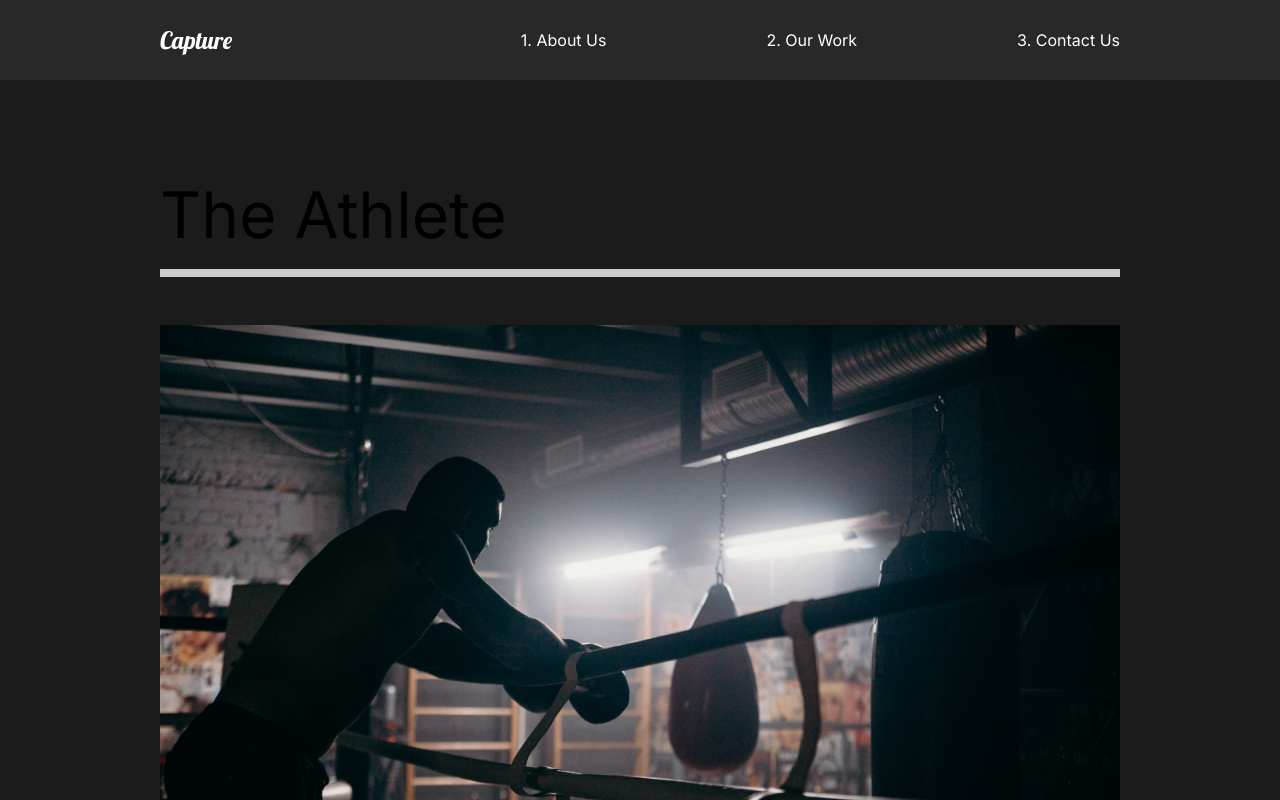
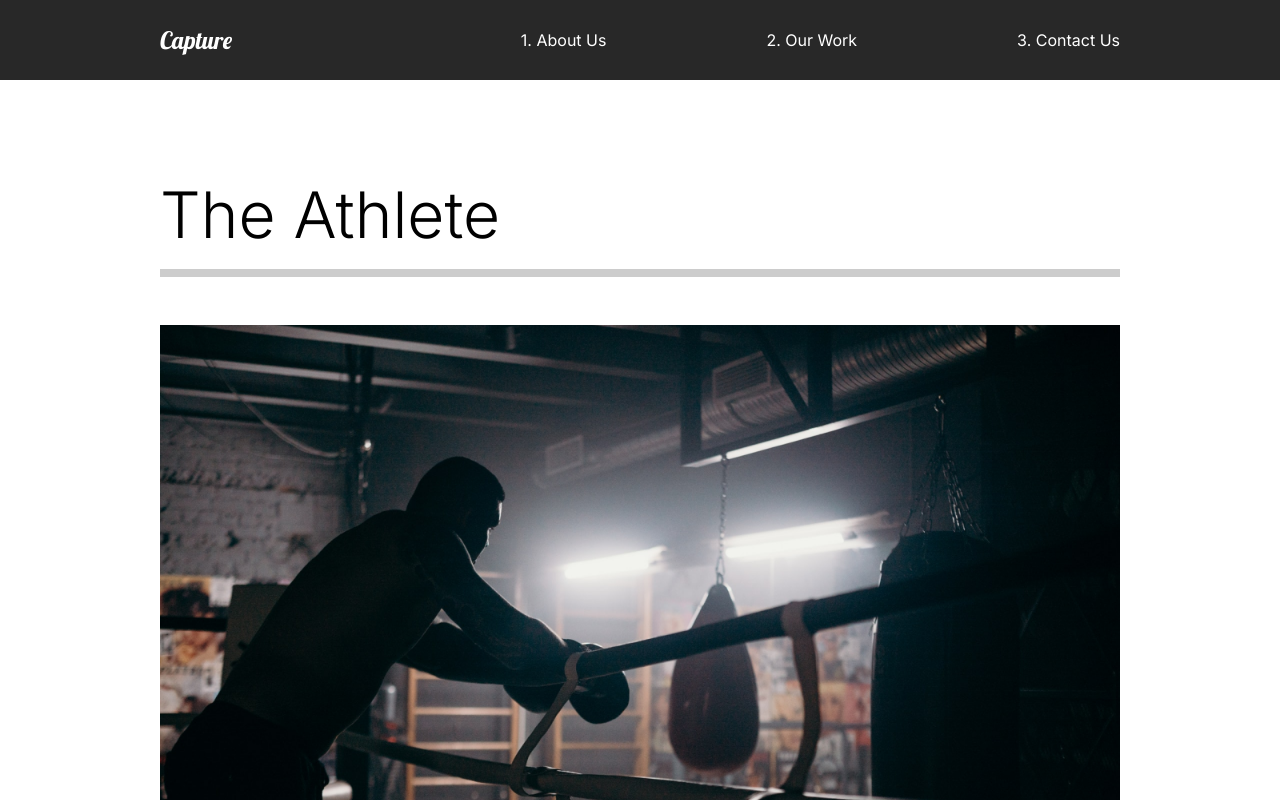
Before and after one commit to SedanaYoga/capture-web, a React (Create React App) app: page /work in a window 1280 px wide. Shown: the top 800 px of the page. Built offline with nearby package versions, Linux system fonts and the light colour scheme.

Commit message:
Added framer motion for page transition

```diff
--- a/public/index.html
+++ b/public/index.html
@@ -16,8 +16,9 @@
     -->
     <link rel="manifest" href="%PUBLIC_URL%/manifest.json" />
     <link rel="preconnect" href="https://fonts.gstatic.com" />
+    <link rel="preconnect" href="https://fonts.gstatic.com" />
     <link
-      href="https://fonts.googleapis.com/css2?family=Inter:wght@400;700&family=Lobster&display=swap"
+      href="https://fonts.googleapis.com/css2?family=Inter:wght@300;400;500;700&family=Lobster&display=swap"
       rel="stylesheet"
     />
     <!--
--- a/src/App.js
+++ b/src/App.js
@@ -8,14 +8,18 @@ import GlobalStyle from "./components/GlobalStyle";
 // Import Components
 import Nav from "./components/Nav";
 //Route
-import { Switch, Route } from "react-router-dom";
+import { Switch, Route, useLocation } from "react-router-dom";
+// Import motion
+import { AnimatePresence } from "framer-motion";
 
 function App() {
+  const location = useLocation();
   return (
     <div>
       <GlobalStyle />
       <Nav />
-      <Switch>
+      <AnimatePresence exitBeforeEnter>
+        <Switch location={location} key={location.pathname}>
           <Route path="/" exact>
             <AboutUs />
           </Route>
@@ -29,6 +33,7 @@ function App() {
             <ContactUs />
           </Route>
         </Switch>
+      </AnimatePresence>
     </div>
   );
 }
--- /dev/null
+++ b/src/animations.js
@@ -0,0 +1,22 @@
+export const pageAnimation = {
+  hidden: {
+    opacity: 0,
+    y: 300,
+  },
+  show: {
+    opacity: 1,
+    y: 0,
+    transition: {
+      duration: 1,
+      ease: "easeInOut",
+    },
+  },
+  exit: {
+    opacity: 0,
+    y: 300,
+    transition: {
+      duration: 1,
+      ease: "easeInOut",
+    },
+  },
+};
--- a/src/components/FaqSection.jsx
+++ b/src/components/FaqSection.jsx
@@ -63,7 +63,7 @@ const Faq = styled(About)`
   }
   h2 {
     padding-bottom: 2rem;
-    font-weight: lighter;
+    font-weight: normal;
   }
   .faq-line {
     background: #cccccc;
--- a/src/pages/AboutUs.jsx
+++ b/src/pages/AboutUs.jsx
@@ -3,14 +3,22 @@ import React from "react";
 import AboutSection from "../components/AboutSection";
 import ServicesSection from "../components/ServicesSection";
 import FaqSection from "../components/FaqSection";
+// Import motion
+import { motion } from "framer-motion";
+import { pageAnimation } from "../animations";
 
 function AboutUs() {
   return (
-    <div>
+    <motion.div
+      variants={pageAnimation}
+      initial="hidden"
+      animate="show"
+      exit="exit"
+    >
       <AboutSection />
       <ServicesSection />
       <FaqSection />
-    </div>
+    </motion.div>
   );
 }
 
--- a/src/pages/ContactUs.jsx
+++ b/src/pages/ContactUs.jsx
@@ -1,10 +1,18 @@
 import React from "react";
+// Import motion
+import { motion } from "framer-motion";
+import { pageAnimation } from "../animations";
 
 function ContactUs() {
   return (
-    <div>
+    <motion.div
+      variants={pageAnimation}
+      initial="hidden"
+      animate="show"
+      exit="exit"
+    >
       <h1>Contact Us</h1>
-    </div>
+    </motion.div>
   );
 }
 
--- a/src/pages/MovieDetail.jsx
+++ b/src/pages/MovieDetail.jsx
@@ -5,6 +5,9 @@ import styled from "styled-components";
 import { useHistory } from "react-router-dom";
 // Import Movie List
 import { MovieState } from "../movieState";
+// Import Motion
+import { motion } from "framer-motion";
+import { pageAnimation } from "../animations";
 
 function MovieDetail() {
   const history = useHistory();
@@ -21,7 +24,12 @@ function MovieDetail() {
   return (
     <div>
       {movie && (
-        <Details>
+        <Details
+          variants={pageAnimation}
+          initial="hidden"
+          animate="show"
+          exit="exit"
+        >
           <HeadLine>
             <h2> {movie.title} </h2>
             <img src={movie.mainImg} alt="movie" />
@@ -49,7 +57,7 @@ const ImageDisplay = styled.div`
   }
 `;
 
-const Details = styled.div`
+const Details = styled(motion.div)`
   color: white;
 `;
 
--- a/src/pages/OurWorks.jsx
+++ b/src/pages/OurWorks.jsx
@@ -6,10 +6,19 @@ import athlete from "../img/athlete-small.png";
 import theracer from "../img/theracer-small.png";
 import goodtimes from "../img/goodtimes-small.png";
 import { Link } from "react-router-dom";
+// Import Motion
+import { motion } from "framer-motion";
+import { pageAnimation } from "../animations";
 
 function OurWorks() {
   return (
-    <Work>
+    <Work
+      style={{ background: "#fff" }}
+      variants={pageAnimation}
+      initial="hidden"
+      animate="show"
+      exit="exit"
+    >
       <Movie>
         <h2>The Athlete</h2>
         <div className="line"></div>
@@ -35,7 +44,7 @@ function OurWorks() {
   );
 }
 
-const Work = styled.div`
+const Work = styled(motion.div)`
   min-height: 100vh;
   overflow: hidden;
   padding: 5rem 10rem;
--- a/src/styles.js
+++ b/src/styles.js
@@ -13,7 +13,7 @@ export const Description = styled.div`
   flex: 1;
   padding-right: 5rem;
   h2 {
-    font-weight: lighter;
+    font-weight: normal;
   }
 `;
 
```
Also changed, not shown: src/components/AboutSection.jsx (+15 -14 lines), 1 other file (tests, documents, lock files or other folders). Lines whose indentation alone changed are shown as unchanged.
